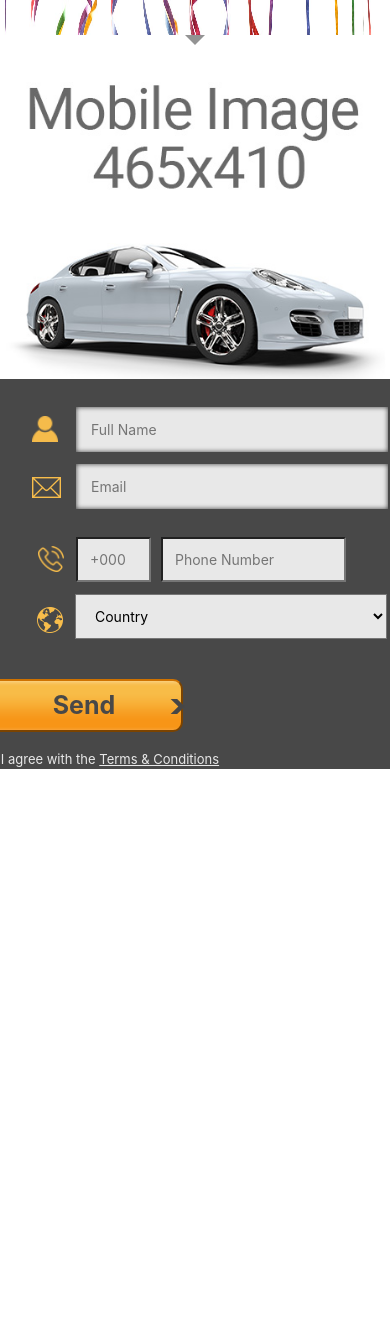
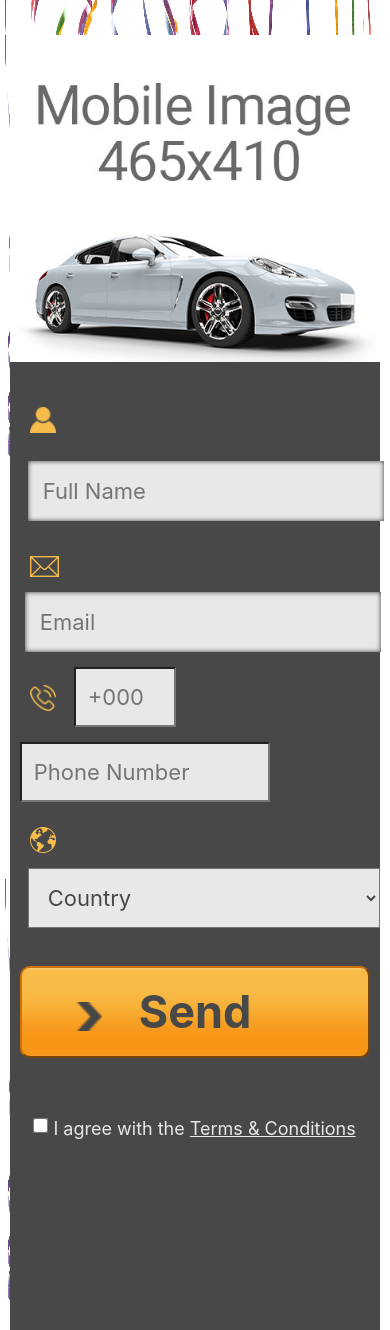
Before and after one commit to ssslavev/NaxexFrontEnd, a PHP site: page / in a window 390 px wide. Before the commit the page ends 769 px from the top, so only its background shows below. Run offline with PHP 8.4, Linux system fonts and the light colour scheme.

Commit message:
More improvements to layouts

```diff
--- a/index.html
+++ b/index.html
@@ -46,17 +46,18 @@
                             <div class="row  no-gutters">
                                 <div id="icon-4"> <img src="./images/Shape 4.png" width="26" height="26" alt=""
                                         srcset=""></div>
-                                <select name="" aria-placeholder="Country" class="big-input" id="select">
-                                    <option value="">Country</option>
+                                <select name=""  class="big-input" id="select">
+                                        <option value="0">Country</option>
+                                        <option value="1">Bulgaria</option>
                                 </select>
                             </div>
                         </div>
                         <div class="col-md-3 col-sm-12">
-                            <div class="row ">
-                                <button class="wobble-horizontal" type="submit" id="send-button"> <img
+                            <div class="row" id="btn-row">
+                                <button  type="submit" id="send-button"> <img
                                         src="./images/Shape 1.png" alt="arrow" id="btn-arrow" srcset="">Send</button>
                             </div>
-                            <div class="row ">
+                            <div class="row" id="agreement-row">
                                 <div class="inline-field">
                                     <input type="checkbox" id="checkbox">
                                     <label for="checkbox"><span id="no-decorated"> I agree with the </span><span
--- a/styles.css
+++ b/styles.css
@@ -96,6 +96,7 @@ html {
 #select {
   margin-top: 12px;
   padding-left: 15px;
+  color: #484848;
 }
 #full-name {
   margin-left: 18px;
@@ -181,7 +182,7 @@ input[type=checkbox] {
 #btn-arrow {
   position: absolute;
   top: 60px;
-  right: 205px;
+  right: 90%;
 }
 @media screen and (max-width: 1400px) {
   .main-container {
@@ -189,9 +190,6 @@ input[type=checkbox] {
   }
 }
 @media screen and (max-width: 1000px) {
-  .main-container {
-    width: 100%;
-  }
   #form {
     height: 100%;
   }
@@ -226,9 +224,26 @@ input[type=checkbox] {
     margin-left: 37px;
   }
 }
-@media screen and (min-width: 768px) {
+@media screen and (max-width: 768px) {
   .container {
     max-width: 100% !important;
+  }
+  #btn-row {
+    justify-content: center;
+  }
+  #agreement-row {
+    justify-content: center;
+    margin-top: 32px;
+    margin-bottom: 188px;
+  }
+  #agreement-row #decorated,
+  #agreement-row #no-decorated {
+    font-size: 1.8rem;
+  }
+  #btn-arrow {
+    position: absolute;
+    top: 60px;
+    right: 59%;
   }
 }
 @media screen and (max-width: 480px) {
@@ -242,31 +257,102 @@ input[type=checkbox] {
     display: none;
   }
   .main-container {
-    width: 100%;
+    width: 95%;
   }
   .container {
     height: 100%;
   }
   #form {
     height: 100%;
+    font-size: 2.2rem;
   }
   #html-button {
     display: none;
+  }
+  .big-input {
+    width: 366px;
+    height: 60px;
+  }
+  #phone-code {
+    width: 102px;
+    height: 60px;
+    margin-top: 15px;
+    font-size: 2.2rem;
+    margin-left: 18px;
+  }
+  #phone-number {
+    width: 250px;
+    height: 60px;
+    margin-top: 15px;
+    font-size: 2.2rem;
+  }
+  #email {
+    margin-top: 15px;
+    font-size: 2.2rem;
+  }
+  #full-name {
+    font-size: 2.2rem;
+  }
+  #select {
+    margin-top: 15px;
+    font-size: 2.2rem;
+    margin-left: 18px;
+  }
+  #send-button {
+    display: inline-block;
+    width: 350px;
+    height: 92px;
+    background: url(images/btn-mobile-gradient.png) repeat-x;
+    font-size: 4.5rem;
+    margin-top: 38px;
+  }
+  #send-button #btn-arrow {
+    top: 74px;
+    right: 75%;
+    height: 29px;
+    width: 26px;
+  }
+  #icon-1,
+  #icon-2,
+  #icon-3,
+  #icon-4 {
+    margin-left: 20px;
+  }
+  #icon-1 {
+    margin-top: 45px;
+  }
+  #icon-2 {
+    margin-top: 35px;
+  }
+  #icon-3 {
+    margin-top: 33px;
+  }
+  #btn-row {
+    justify-content: center;
+  }
+  #agreement-row {
+    justify-content: center;
+    margin-top: 32px;
+    margin-bottom: 188px;
+  }
+  #agreement-row #decorated,
+  #agreement-row #no-decorated {
+    font-size: 1.8rem;
   }
 }
 .link:before {
   content: "";
   position: absolute;
-  opacity: 0.5;
+  opacity: 0;
   pointer-events: none;
-  left: 50%;
+  left: 88%;
+  top: 61%;
   transform: translate3d(-50%, 0%, 0);
   transition: all .3s ease;
-  transition-delay: 1.2s;
   width: 0;
   height: 0;
   border-style: solid;
-  border-width: 10px 10px 0 10px;
+  border-width: 16px 15px 0 15px;
   border-color: #282828 transparent transparent transparent;
 }
 .link:after {
@@ -284,17 +370,18 @@ input[type=checkbox] {
   max-width: 200px;
   opacity: 0;
   pointer-events: none;
-  right: -53px;
-  top: 292px;
+  right: -49px;
+  top: 286px;
   border-radius: 12px;
   transform: translate3d(-50%, 0%, 0);
   transition: all .3s ease;
   text-align: center;
+  padding-top: 18px;
 }
 .link:hover {
   background-color: rgba(0, 0, 0, 0.5);
 }
-.link:hover .link:before,
+.link:hover:before,
 .link:hover:after {
   opacity: 0.75;
 }
--- a/styles.less
+++ b/styles.less
@@ -109,6 +109,7 @@ body, html {
 #select {
     margin-top: 12px;
     padding-left: 15px;
+    color: #484848;
 }
 
 #full-name {
@@ -222,7 +223,7 @@ input[type=checkbox] {
   #btn-arrow {
       position: absolute;
       top: 60px;
-      right: 205px;
+      right: 90%
   }
 
 
@@ -239,11 +240,6 @@ input[type=checkbox] {
 }
 
 @media screen and (max-width: 1000px) {
-    .main-container {
-
-        width: 100%;
-
-    }
 
     #form {
         height: 100%;
@@ -294,9 +290,29 @@ input[type=checkbox] {
     }
 }
 
-@media screen and (min-width: 768px) {
+@media screen and (max-width: 768px) {
     .container {
         max-width: 100% !important;
+    }
+
+    #btn-row {
+        justify-content: center;
+    }
+
+    #agreement-row {
+        justify-content: center;
+        margin-top: 32px;
+        margin-bottom: 188px;
+
+        #decorated, #no-decorated {
+            font-size: 1.8rem;
+        }
+    }
+
+    #btn-arrow {
+        position: absolute;
+        top: 60px;
+        right: 59%;
     }
 
 
@@ -319,7 +335,7 @@ input[type=checkbox] {
 
     .main-container {
 
-        width: 100%;
+        width: 95%;
     }
 
     .container {
@@ -328,10 +344,96 @@ input[type=checkbox] {
 
     #form {
         height: 100%;
+        font-size: 2.2rem;
     }
 
     #html-button {
         display: none;
+    }
+
+    .big-input {
+        width: 366px;
+        height: 60px;
+    }
+
+    #phone-code {
+        width: 102px;
+        height: 60px;
+        margin-top: 15px;
+        font-size: 2.2rem;
+        margin-left: 18px;
+    }
+
+    #phone-number {
+        width: 250px;
+        height: 60px;
+        margin-top: 15px;
+        font-size: 2.2rem;
+    }
+
+    #email {
+        margin-top: 15px;
+        font-size: 2.2rem;
+
+    }
+
+    #full-name {
+        font-size: 2.2rem;
+    }
+
+    #select {
+        margin-top: 15px;
+        font-size: 2.2rem;
+        margin-left: 18px;
+    }
+
+
+    #send-button {
+        display: inline-block;
+        width: 350px;
+        height: 92px;
+        background: url(./images/btn-mobile-gradient.png) repeat-x;
+        font-size: 4.5rem;
+        margin-top: 38px;
+
+        #btn-arrow {
+            top: 74px;
+            right: 75%;
+            height: 29px;
+            width: 26px;
+        }
+    }
+
+    #icon-1, #icon-2, #icon-3, #icon-4 {
+        margin-left: 20px;
+    }
+
+    #icon-1 {
+        margin-top: 45px;
+    }
+
+    #icon-2 {
+        margin-top: 35px;
+    }
+
+    #icon-3 {
+        margin-top: 33px;
+    }
+
+
+
+    #btn-row {
+        justify-content: center;
+    }
+
+    #agreement-row {
+        justify-content: center;
+        margin-top: 32px;
+        margin-bottom: 188px;
+
+        #decorated, #no-decorated {
+            font-size: 1.8rem;
+        }
     }
 
 }
@@ -341,16 +443,16 @@ input[type=checkbox] {
     .link:before {
       content: "";
       position: absolute;
-      opacity: 0.5;
+      opacity: 0;
       pointer-events: none;
-      left: 50%;
+      left: 88%;
+      top: 61%;
       transform: translate3d(-50%,0%,0);
       transition: all .3s ease;
-      transition-delay: 1.2s;
       width: 0;
       height: 0;
       border-style: solid;
-      border-width: 10px 10px 0 10px;
+      border-width: 16px 15px 0 15px;
       border-color: #282828 transparent transparent transparent;
     }
     // TOOLTIP BUBBLE
@@ -369,18 +471,19 @@ input[type=checkbox] {
       max-width: 200px;
       opacity: 0;
       pointer-events: none;
-      right: -53px;
-      top: 292px;
+      right: -49px;
+      top: 286px;
       border-radius: 12px;
       transform: translate3d(-50%,0%,0);
       transition: all .3s ease;
       text-align: center;
+      padding-top: 18px;
 
     }
     .link:hover {
       background-color: rgba(0,0,0,0.5);
       // TOOLTIP FADEIN AND TRANSLATION
-      .link:before, &:after {
+      &:before, &:after {
         opacity: 0.75;
       }
       .link:before {
```
Also changed, not shown: images/btn-mobile-gradient.png (added).
